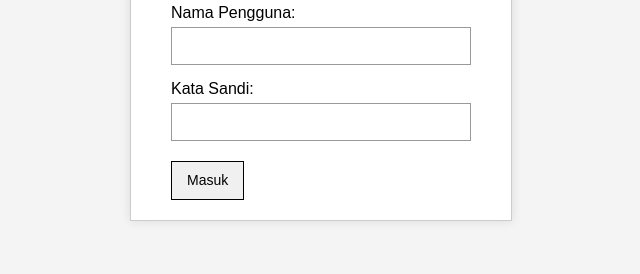
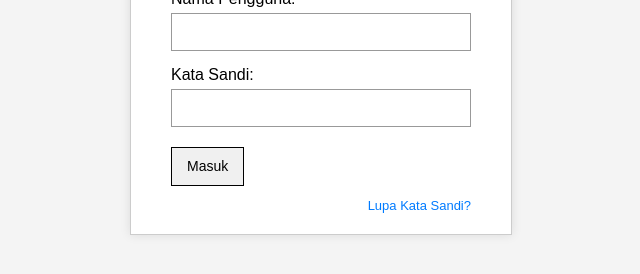
Before and after one commit to muhammaddz4ki/Kita-Koding, a plain HTML site: page index.html in a window 1280 px wide. Shown: the part 340-614 px from the top of the page, without its empty margins (319-959 px from the left). Drawn offline with Linux system fonts and the light colour scheme.

Commit message:
Update index.html

```diff
--- a/index.html
+++ b/index.html
@@ -18,8 +18,13 @@
                 <label for="kata_sandi">Kata Sandi:</label>
                 <input type="password" id="kata_sandi" name="kata_sandi" required>
             </div>
+
             <button type="submit" class="tombol-masuk">Masuk</button>
         </form>
+
+        <div class="forgot-password-link">
+            <a href="forgot_password.html">Lupa Kata Sandi?</a>
+        </div>
     </div>
 </body>
 </html>
```
